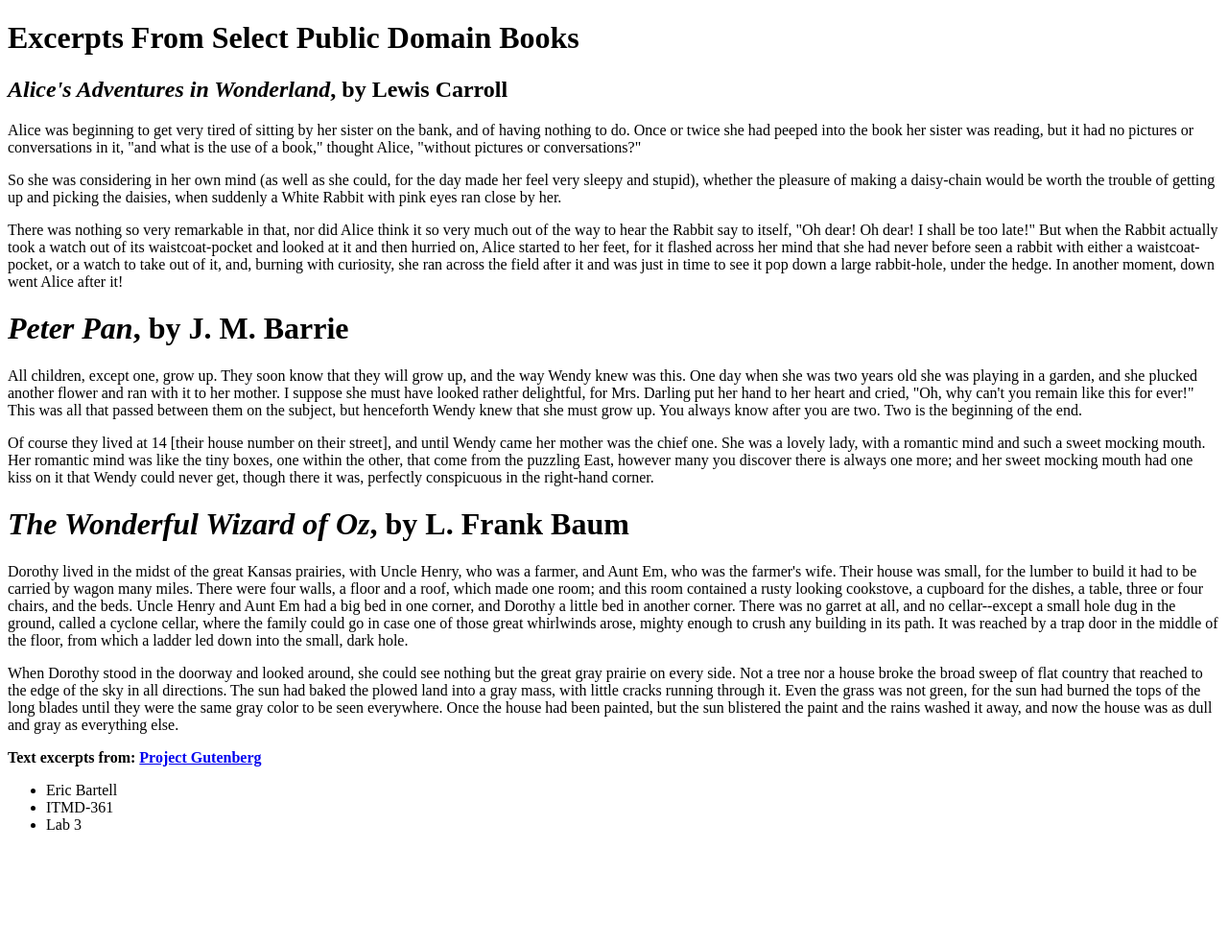
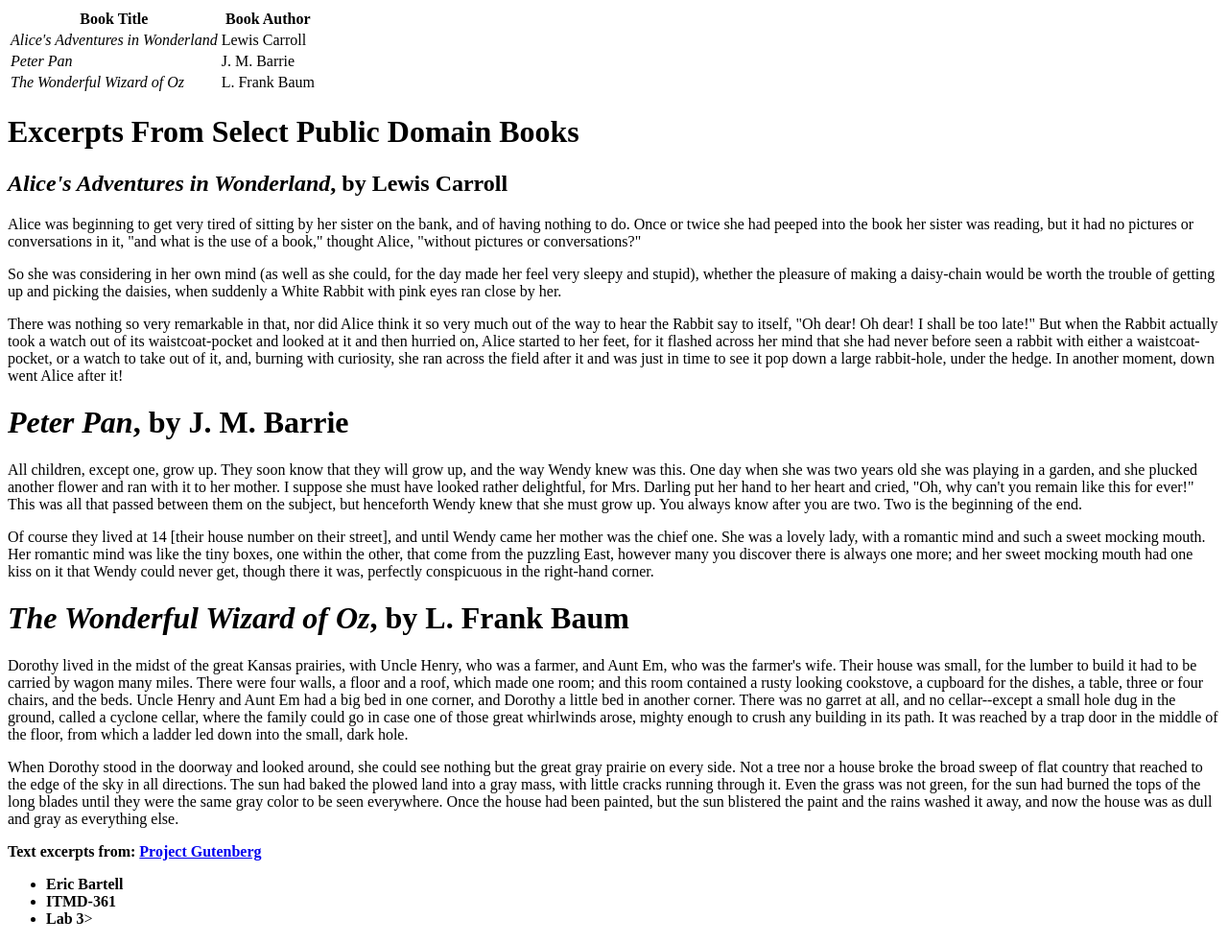
Before and after one commit to eric-bartell/eric-bartell.github.io, a plain HTML site: page labs/lab3/index.html in a window 1280 px wide. Shown: the whole page at 96% size. Before the commit the page ends 885 px from the top, so only its background shows below. Drawn offline with Linux system fonts and the light colour scheme.

Commit message:
added table, strong text to list

```diff
--- a/labs/lab3/index.html
+++ b/labs/lab3/index.html
@@ -5,6 +5,25 @@
     <meta charset="utf-8">
     <title>Excerpts From Select Public Domain Books</title>
   </head>
+
+  <table>
+  <tr>
+    <th>Book Title</th>
+    <th>Book Author</th>
+  </tr>
+  <tr>
+    <td><em>Alice's Adventures in Wonderland</em></td>
+    <td>Lewis Carroll</td>
+  </tr>
+  <tr>
+    <td><em>Peter Pan</em></td>
+    <td>J. M. Barrie</td>
+  </tr>
+  <tr>
+    <td><em>The Wonderful Wizard of Oz</em></td>
+    <td>L. Frank Baum</td>
+  </tr>
+</table>
 
   <body>
   	<h1>Excerpts From Select Public Domain Books</h1>
@@ -24,9 +43,9 @@
 
     <p><strong>Text excerpts from: <a href="http://www.gutenberg.org" Title="Project Gutenberg">Project Gutenberg</a></strong></p>
     <ul>
-    	<li>Eric Bartell</li>
-    	<li>ITMD-361</li>
-    	<li>Lab 3</li>
+    	<li><strong>Eric Bartell</strong></li>
+    	<li><strong>ITMD-361</strong></li>
+    	<li><strong>Lab 3</strong>></li>
     </ul>
   </body>
 </html>
```
